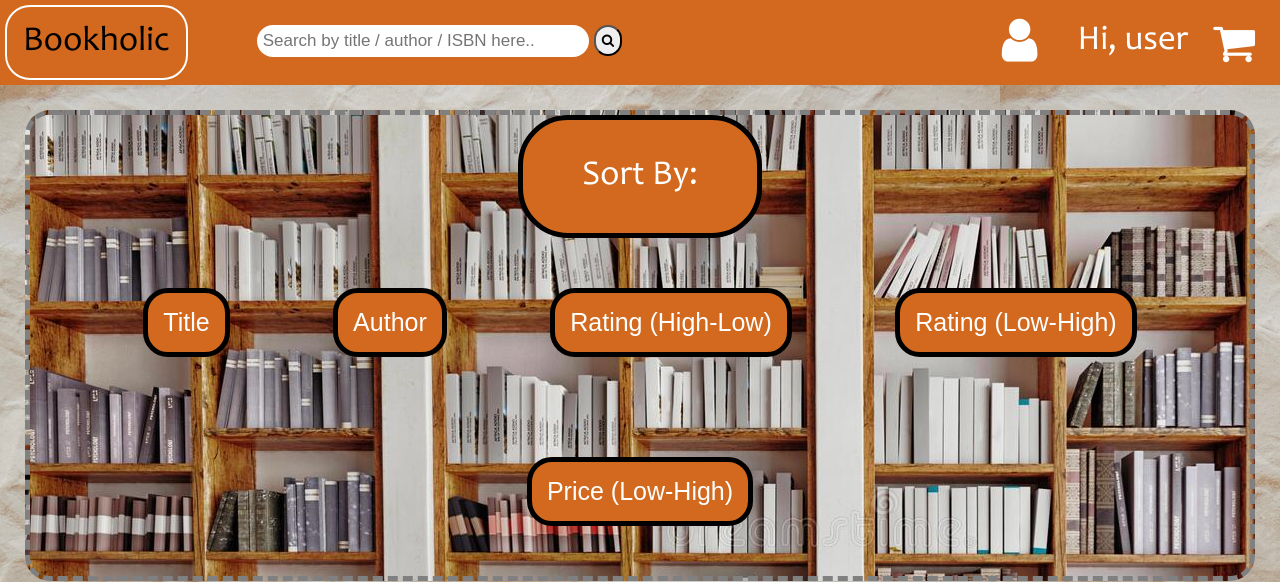
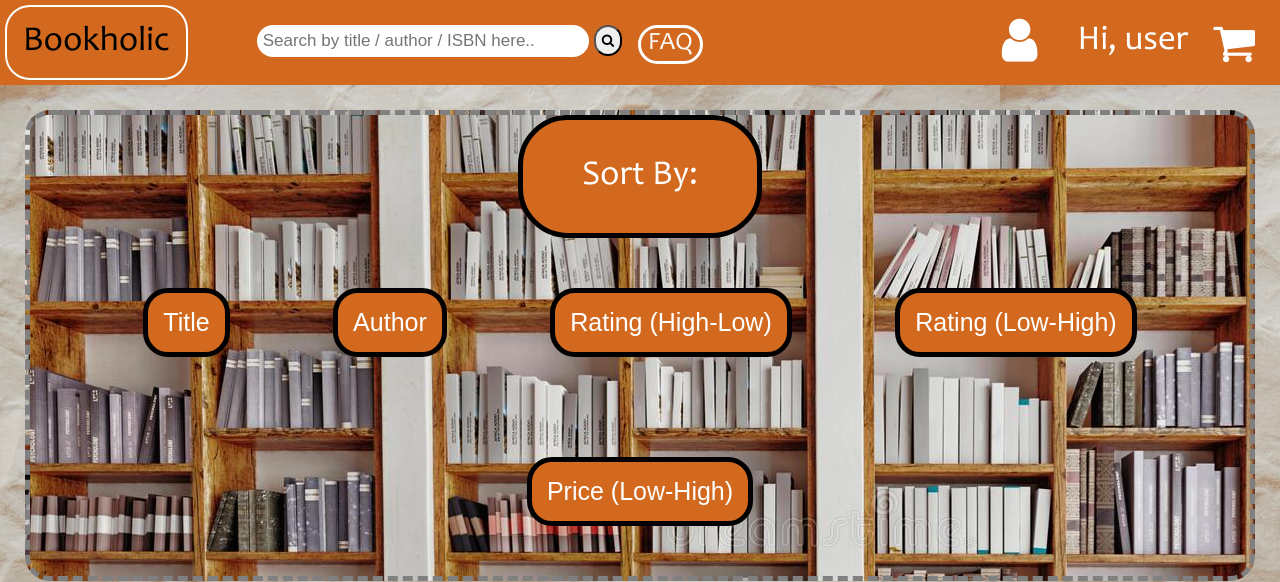
Before and after one commit to putra443/Tubes_IMK, a plain HTML site: page Page/katalog.html in a window 1280 px wide. Shown: the top 582 px of the page. Drawn offline with Linux system fonts and the light colour scheme.

Commit message:
faq button (katalog)

```diff
--- a/Page/katalog.html
+++ b/Page/katalog.html
@@ -11,7 +11,7 @@
             <a href="../Page/katalog.html" id="title">Bookholic</a>
             <input id="search_input" type="text" placeholder="Search by title / author / ISBN here..">
             <button type="button" onclick="searchButton()"><i class="fa fa-search"></i></button>
-
+            <a href="../Page/FAQ.html" id="faq">FAQ</a>
             <a href="../Page/cart.html"><i class="fa fa-shopping-cart cart"></i></a>
             <a href="../Page/profil.html" id="profil">Hi, user</a>
             <a href="../Page/profil.html"><i class="fa fa-user user"></i></a>
--- a/Style/styleKatalog.css
+++ b/Style/styleKatalog.css
@@ -59,6 +59,19 @@ body {
     float:right;
     margin:15px ;
     color: white;
+}
+#faq{
+    float: left;
+    font-size: 25px;
+    margin-top: 25px;
+    text-decoration: none;
+    color: white;
+    border-style: solid;
+    border-radius: 22pt;
+    border-color: white;
+    padding-left: 7px;
+    padding-right: 7px;
+    padding-bottom: 2px;
 }
 #profil{
     float: right;
```
